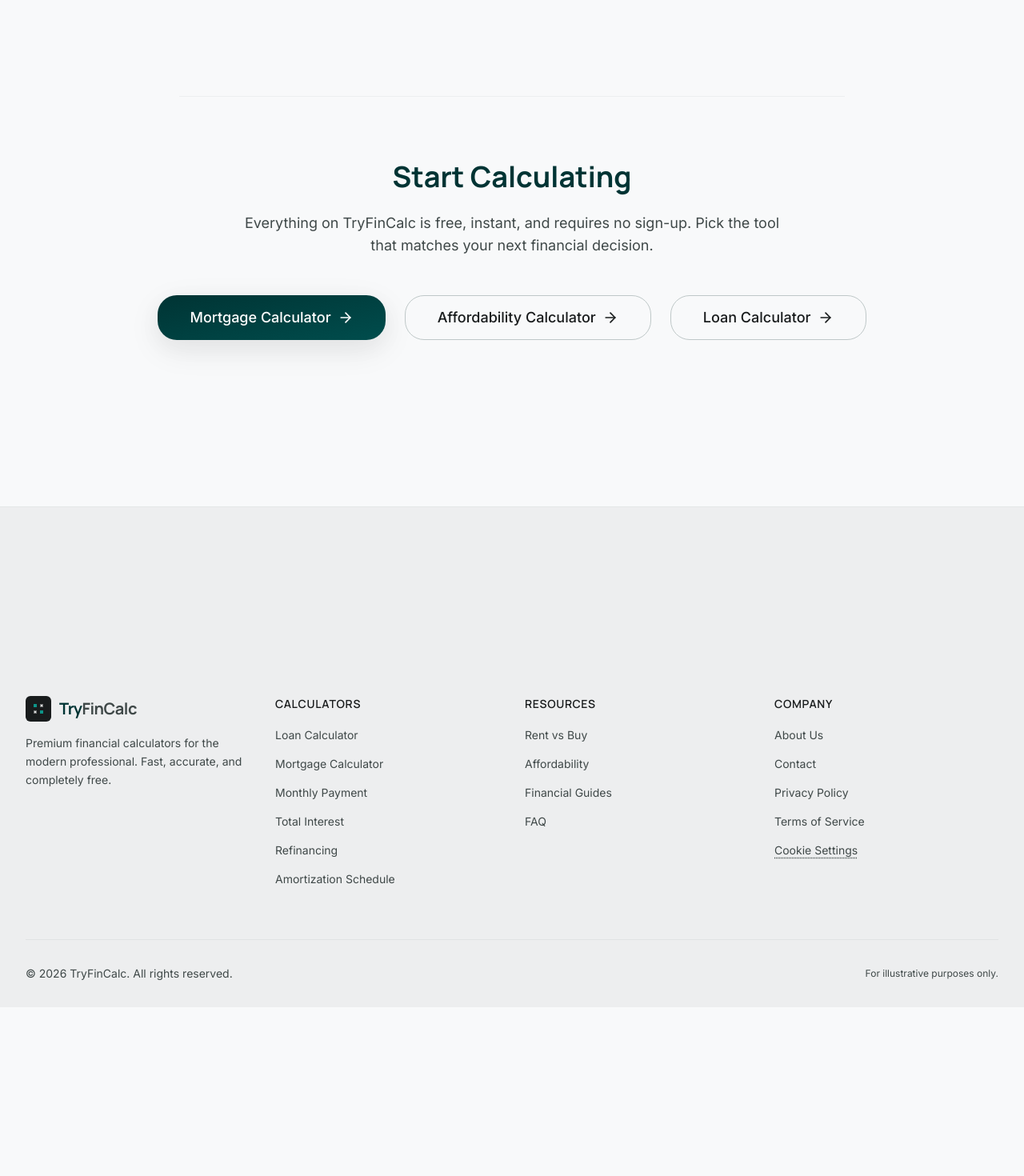
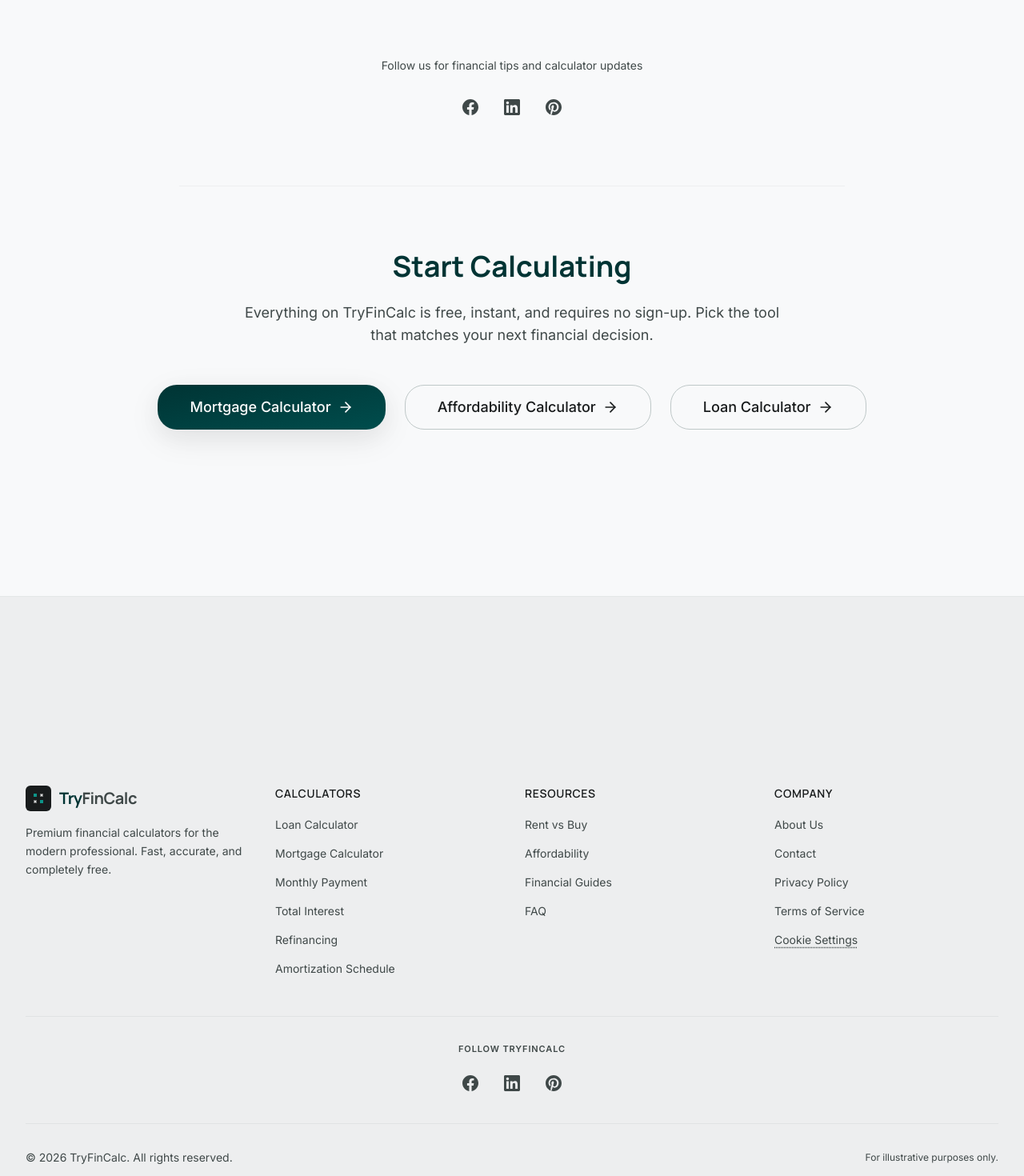
Before and after one commit to josefmomo214/Tryfincalc, a Next.js app: page /about in a window 1280 px wide. Shown: the part 2660-4130 px from the top of the page at 80% size. Before the commit the page ends 3919 px from the top, so only its background shows below. Built offline with nearby package versions, Linux system fonts and the light colour scheme.

Commit message:
Deploy blog system and SEO updates

```diff
--- a/src/components/navigation/Footer.tsx
+++ b/src/components/navigation/Footer.tsx
@@ -65,7 +65,48 @@ export function Footer() {
           </div>
         </div>
 
-        <div className="mt-16 pt-8 border-t border-outline-variant/30 flex flex-col md:flex-row justify-between items-center text-sm text-on-surface-variant">
+        <div className="mt-12 pt-8 border-t border-outline-variant/30 flex flex-col items-center gap-4">
+          <span className="text-[11px] font-semibold tracking-[0.08em] uppercase text-on-surface-variant">
+            Follow TryFinCalc
+          </span>
+          <div className="flex gap-4 items-center">
+            <a
+              href="https://www.facebook.com/profile.php?id=61588922634968"
+              target="_blank"
+              rel="noopener noreferrer"
+              aria-label="TryFinCalc on Facebook"
+              className="text-on-surface-variant hover:text-primary transition-colors duration-200 flex items-center justify-center w-9 h-9"
+            >
+              <svg viewBox="0 0 24 24" fill="currentColor" width="20" height="20" aria-hidden="true">
+                <path d="M24 12.073c0-6.627-5.373-12-12-12s-12 5.373-12 12c0 5.99 4.388 10.954 10.125 11.854v-8.385H7.078v-3.47h3.047V9.43c0-3.007 1.792-4.669 4.533-4.669 1.312 0 2.686.235 2.686.235v2.953H15.83c-1.491 0-1.956.925-1.956 1.874v2.25h3.328l-.532 3.47h-2.796v8.385C19.612 23.027 24 18.062 24 12.073z"/>
+              </svg>
+            </a>
+            <a
+              href="https://www.linkedin.com/company/try-fin-calc/"
+              target="_blank"
+              rel="noopener noreferrer"
+              aria-label="TryFinCalc on LinkedIn"
+              className="text-on-surface-variant hover:text-primary transition-colors duration-200 flex items-center justify-center w-9 h-9"
+            >
+              <svg viewBox="0 0 24 24" fill="currentColor" width="20" height="20" aria-hidden="true">
+                <path d="M20.447 20.452h-3.554v-5.569c0-1.328-.027-3.037-1.852-3.037-1.853 0-2.136 1.445-2.136 2.939v5.667H9.351V9h3.414v1.561h.046c.477-.9 1.637-1.85 3.37-1.85 3.601 0 4.267 2.37 4.267 5.455v6.286zM5.337 7.433c-1.144 0-2.063-.926-2.063-2.065 0-1.138.92-2.063 2.063-2.063 1.14 0 2.064.925 2.064 2.063 0 1.139-.925 2.065-2.064 2.065zm1.782 13.019H3.555V9h3.564v11.452zM22.225 0H1.771C.792 0 0 .774 0 1.729v20.542C0 23.227.792 24 1.771 24h20.451C23.2 24 24 23.227 24 22.271V1.729C24 .774 23.2 0 22.222 0h.003z"/>
+              </svg>
+            </a>
+            <a
+              href="https://www.pinterest.com/TryFinCalc/"
+              target="_blank"
+              rel="noopener noreferrer"
+              aria-label="TryFinCalc on Pinterest"
+              className="text-on-surface-variant hover:text-primary transition-colors duration-200 flex items-center justify-center w-9 h-9"
+            >
+              <svg viewBox="0 0 24 24" fill="currentColor" width="20" height="20" aria-hidden="true">
+                <path d="M12 0C5.373 0 0 5.373 0 12c0 5.084 3.163 9.426 7.627 11.174-.105-.949-.2-2.405.042-3.441.218-.937 1.407-5.965 1.407-5.965s-.359-.719-.359-1.782c0-1.668.967-2.914 2.171-2.914 1.023 0 1.518.769 1.518 1.69 0 1.029-.655 2.568-.994 3.995-.283 1.194.599 2.169 1.777 2.169 2.133 0 3.772-2.249 3.772-5.495 0-2.873-2.064-4.882-5.012-4.882-3.414 0-5.418 2.561-5.418 5.207 0 1.031.397 2.138.893 2.738a.36.36 0 0 1 .083.345l-.333 1.36c-.053.22-.174.267-.402.161-1.499-.698-2.436-2.889-2.436-4.649 0-3.785 2.75-7.262 7.929-7.262 4.163 0 7.398 2.967 7.398 6.931 0 4.136-2.607 7.464-6.227 7.464-1.216 0-2.359-.632-2.75-1.378l-.748 2.853c-.271 1.043-1.002 2.35-1.492 3.146C9.57 23.812 10.763 24 12 24c6.627 0 12-5.373 12-12S18.627 0 12 0z"/>
+              </svg>
+            </a>
+          </div>
+        </div>
+
+        <div className="mt-8 pt-8 border-t border-outline-variant/30 flex flex-col md:flex-row justify-between items-center text-sm text-on-surface-variant">
           <p>&copy; {new Date().getFullYear()} TryFinCalc. All rights reserved.</p>
           <p className="mt-4 md:mt-0 text-xs text-outline">For illustrative purposes only.</p>
         </div>
--- a/src/pages/_document.tsx
+++ b/src/pages/_document.tsx
@@ -10,6 +10,23 @@ export default function MyDocument(props: MyDocumentProps) {
   return (
     <Html lang="en">
       <Head nonce={nonce}>
+        <script
+          type="application/ld+json"
+          dangerouslySetInnerHTML={{
+            __html: JSON.stringify({
+              "@context": "https://schema.org",
+              "@type": "Organization",
+              "name": "TryFinCalc",
+              "url": "https://tryfincalc.com",
+              "logo": "https://tryfincalc.com/logo.png",
+              "sameAs": [
+                "https://www.facebook.com/profile.php?id=61588922634968",
+                "https://www.linkedin.com/company/try-fin-calc/",
+                "https://www.pinterest.com/TryFinCalc/"
+              ]
+            })
+          }}
+        />
         {/* Google tag (gtag.js) */}
         <script async src="https://www.googletagmanager.com/gtag/js?id=G-Y84YC0NQTR" integrity="sha384-yJkU5G6Bvwy14KtEHtjKQSO5cA2XqMvPnNd45qzw1JrSc2MmXxDDYRq3vz0UFKjs" crossOrigin="anonymous"></script>
         <script
--- a/src/pages/about.tsx
+++ b/src/pages/about.tsx
@@ -152,8 +152,48 @@ export default function About() {
           </div>
         </section>
 
+        {/* Social links */}
+        <section className="mt-20 text-center">
+          <p className="text-sm text-on-surface-variant mb-6">Follow us for financial tips and calculator updates</p>
+          <div className="flex gap-4 items-center justify-center">
+            <a
+              href="https://www.facebook.com/profile.php?id=61588922634968"
+              target="_blank"
+              rel="noopener noreferrer"
+              aria-label="TryFinCalc on Facebook"
+              className="text-on-surface-variant hover:text-primary transition-colors duration-200 flex items-center justify-center w-9 h-9"
+            >
+              <svg viewBox="0 0 24 24" fill="currentColor" width="20" height="20" aria-hidden="true">
+                <path d="M24 12.073c0-6.627-5.373-12-12-12s-12 5.373-12 12c0 5.99 4.388 10.954 10.125 11.854v-8.385H7.078v-3.47h3.047V9.43c0-3.007 1.792-4.669 4.533-4.669 1.312 0 2.686.235 2.686.235v2.953H15.83c-1.491 0-1.956.925-1.956 1.874v2.25h3.328l-.532 3.47h-2.796v8.385C19.612 23.027 24 18.062 24 12.073z"/>
+              </svg>
+            </a>
+            <a
+              href="https://www.linkedin.com/company/try-fin-calc/"
+              target="_blank"
+              rel="noopener noreferrer"
+              aria-label="TryFinCalc on LinkedIn"
+              className="text-on-surface-variant hover:text-primary transition-colors duration-200 flex items-center justify-center w-9 h-9"
+            >
+              <svg viewBox="0 0 24 24" fill="currentColor" width="20" height="20" aria-hidden="true">
+                <path d="M20.447 20.452h-3.554v-5.569c0-1.328-.027-3.037-1.852-3.037-1.853 0-2.136 1.445-2.136 2.939v5.667H9.351V9h3.414v1.561h.046c.477-.9 1.637-1.85 3.37-1.85 3.601 0 4.267 2.37 4.267 5.455v6.286zM5.337 7.433c-1.144 0-2.063-.926-2.063-2.065 0-1.138.92-2.063 2.063-2.063 1.14 0 2.064.925 2.064 2.063 0 1.139-.925 2.065-2.064 2.065zm1.782 13.019H3.555V9h3.564v11.452zM22.225 0H1.771C.792 0 0 .774 0 1.729v20.542C0 23.227.792 24 1.771 24h20.451C23.2 24 24 23.227 24 22.271V1.729C24 .774 23.2 0 22.222 0h.003z"/>
+              </svg>
+            </a>
+            <a
+              href="https://www.pinterest.com/TryFinCalc/"
+              target="_blank"
+              rel="noopener noreferrer"
+              aria-label="TryFinCalc on Pinterest"
+              className="text-on-surface-variant hover:text-primary transition-colors duration-200 flex items-center justify-center w-9 h-9"
+            >
+              <svg viewBox="0 0 24 24" fill="currentColor" width="20" height="20" aria-hidden="true">
+                <path d="M12 0C5.373 0 0 5.373 0 12c0 5.084 3.163 9.426 7.627 11.174-.105-.949-.2-2.405.042-3.441.218-.937 1.407-5.965 1.407-5.965s-.359-.719-.359-1.782c0-1.668.967-2.914 2.171-2.914 1.023 0 1.518.769 1.518 1.69 0 1.029-.655 2.568-.994 3.995-.283 1.194.599 2.169 1.777 2.169 2.133 0 3.772-2.249 3.772-5.495 0-2.873-2.064-4.882-5.012-4.882-3.414 0-5.418 2.561-5.418 5.207 0 1.031.397 2.138.893 2.738a.36.36 0 0 1 .083.345l-.333 1.36c-.053.22-.174.267-.402.161-1.499-.698-2.436-2.889-2.436-4.649 0-3.785 2.75-7.262 7.929-7.262 4.163 0 7.398 2.967 7.398 6.931 0 4.136-2.607 7.464-6.227 7.464-1.216 0-2.359-.632-2.75-1.378l-.748 2.853c-.271 1.043-1.002 2.35-1.492 3.146C9.57 23.812 10.763 24 12 24c6.627 0 12-5.373 12-12S18.627 0 12 0z"/>
+              </svg>
+            </a>
+          </div>
+        </section>
+
         {/* Section 8: CTA section at the bottom */}
-        <section className="mt-32 pt-20 border-t border-outline-variant/20 text-center">
+        <section className="mt-20 pt-20 border-t border-outline-variant/20 text-center">
           <h2 className="text-4xl font-manrope font-bold text-primary mb-6">Start Calculating</h2>
           <p className="text-lg text-on-surface-variant mb-12 max-w-2xl mx-auto">
             Everything on TryFinCalc is free, instant, and requires no sign-up. Pick the tool that matches your next financial decision.
```
Also changed, not shown: 1 other file (tests, documents, lock files or other folders).
